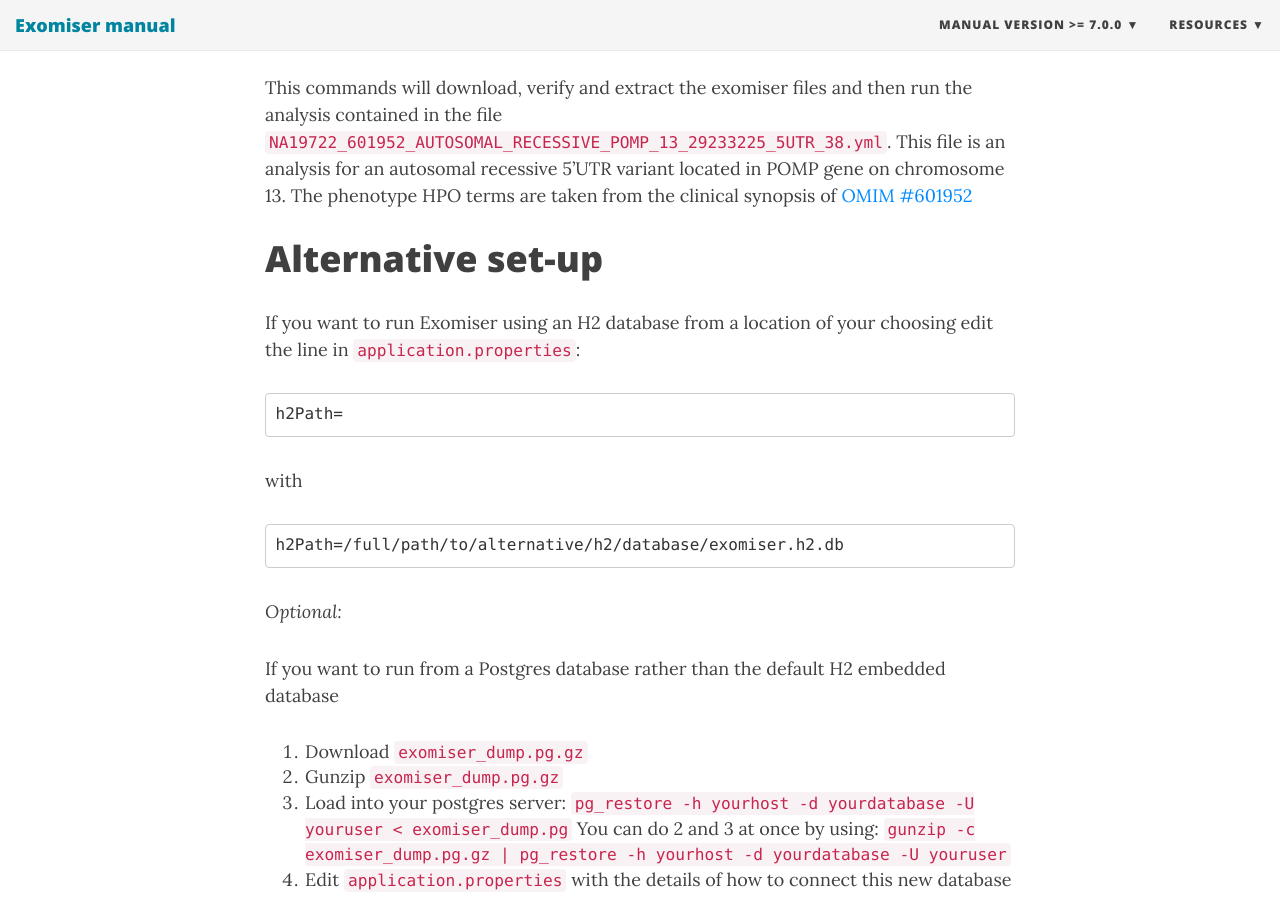
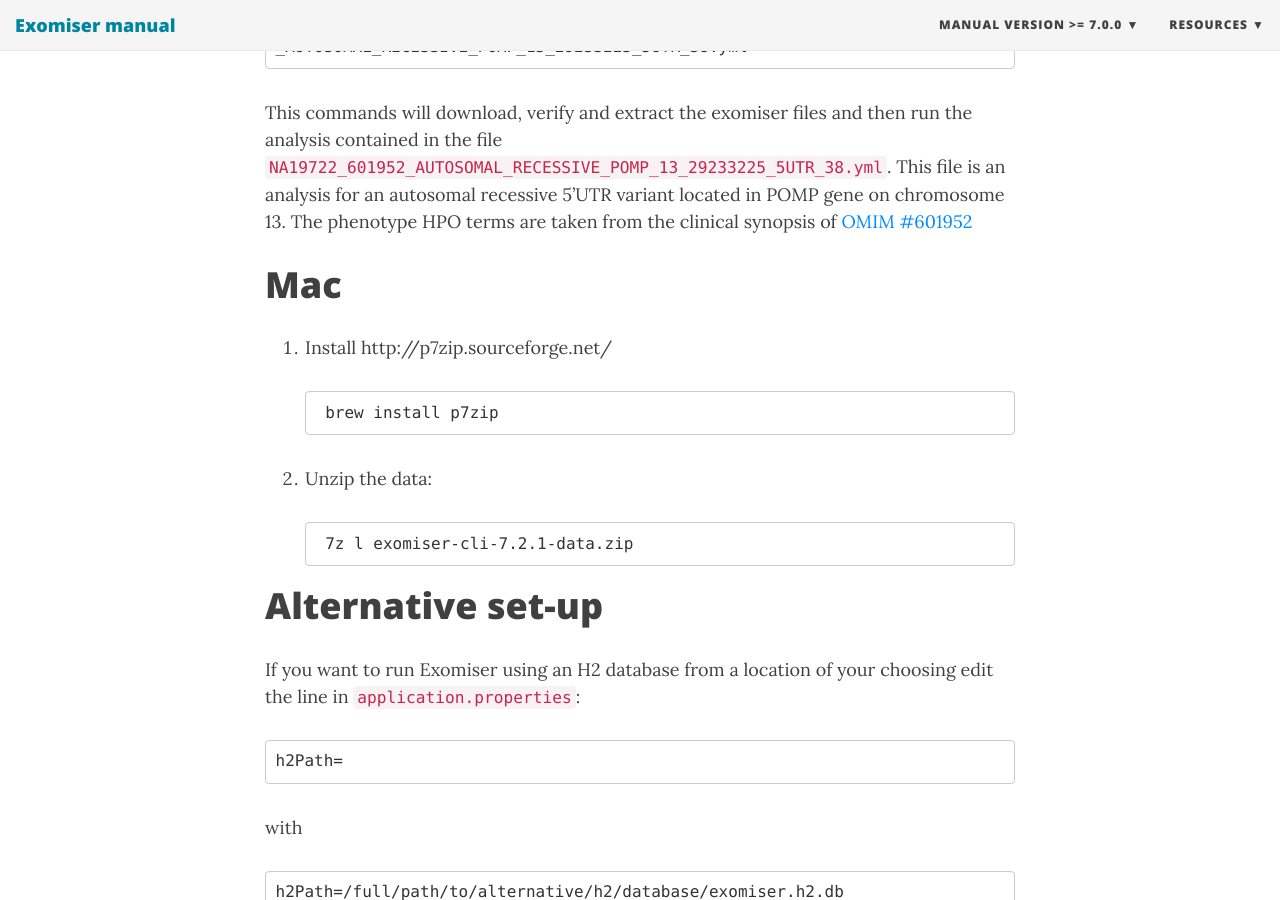
Before and after one commit to exomiser/Exomiser, a Jekyll site: the page built from manual/7/installation.md, in a window 1280 px wide and 900 px high, scrolled down 2169 px. Built offline with Jekyll 4.4.1, drawn with Linux system fonts in a browser that asks for light colours; nearby versions of some CDN libraries.

Commit message:
Added start of Mac installation instructions.

````diff
--- a/manual/7/installation.md
+++ b/manual/7/installation.md
@@ -75,6 +75,20 @@
 This file is an analysis for an autosomal recessive 5'UTR variant located in POMP gene on chromosome 13. The phenotype HPO terms are taken from the clinical synopsis of
 [OMIM #601952](http://www.omim.org/clinicalSynopsis/601952)
 
+# Mac
+
+1. Install http://p7zip.sourceforge.net/
+
+    ```
+    brew install p7zip
+    ```
+2. Unzip the data:
+
+    ```
+    7z l exomiser-cli-7.2.1-data.zip
+    ```
+
+
 # Alternative set-up
 
 If you want to run Exomiser using an H2 database from a location of your choosing edit the line in `application.properties`:
````
